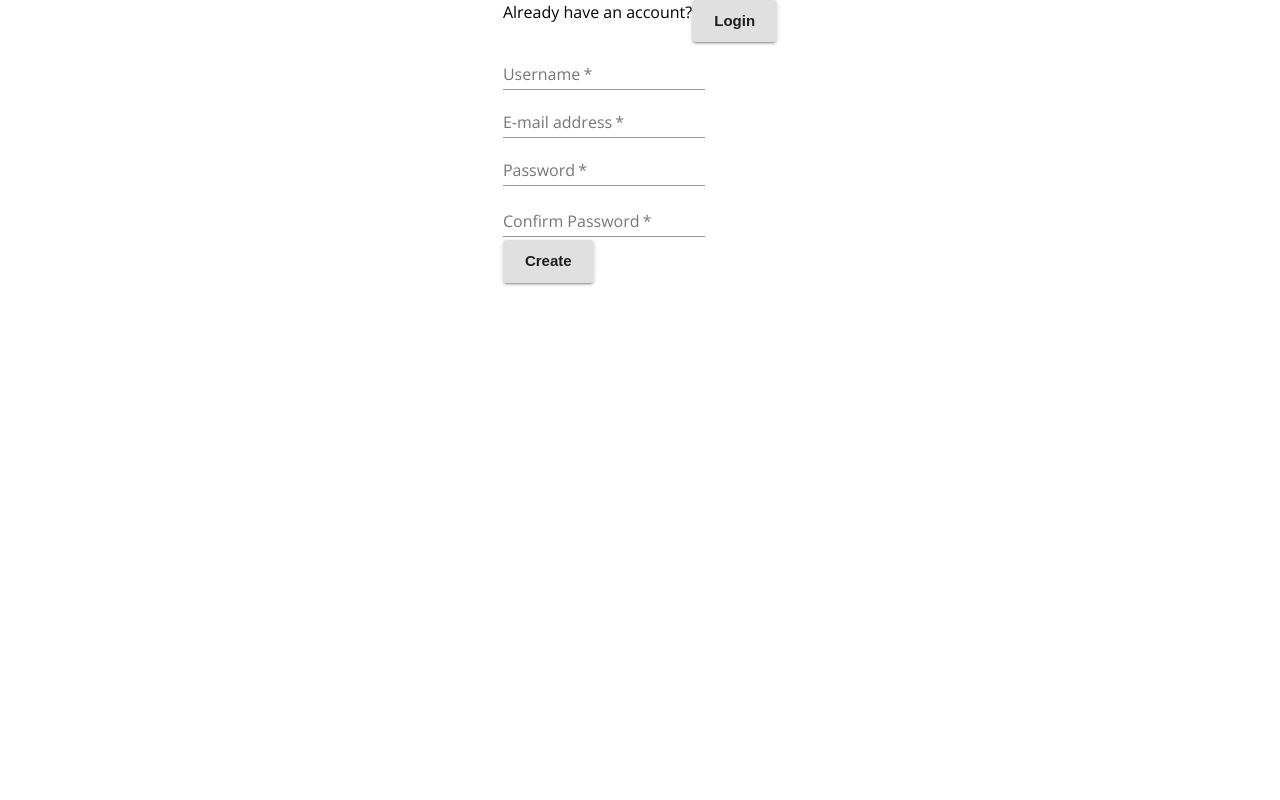
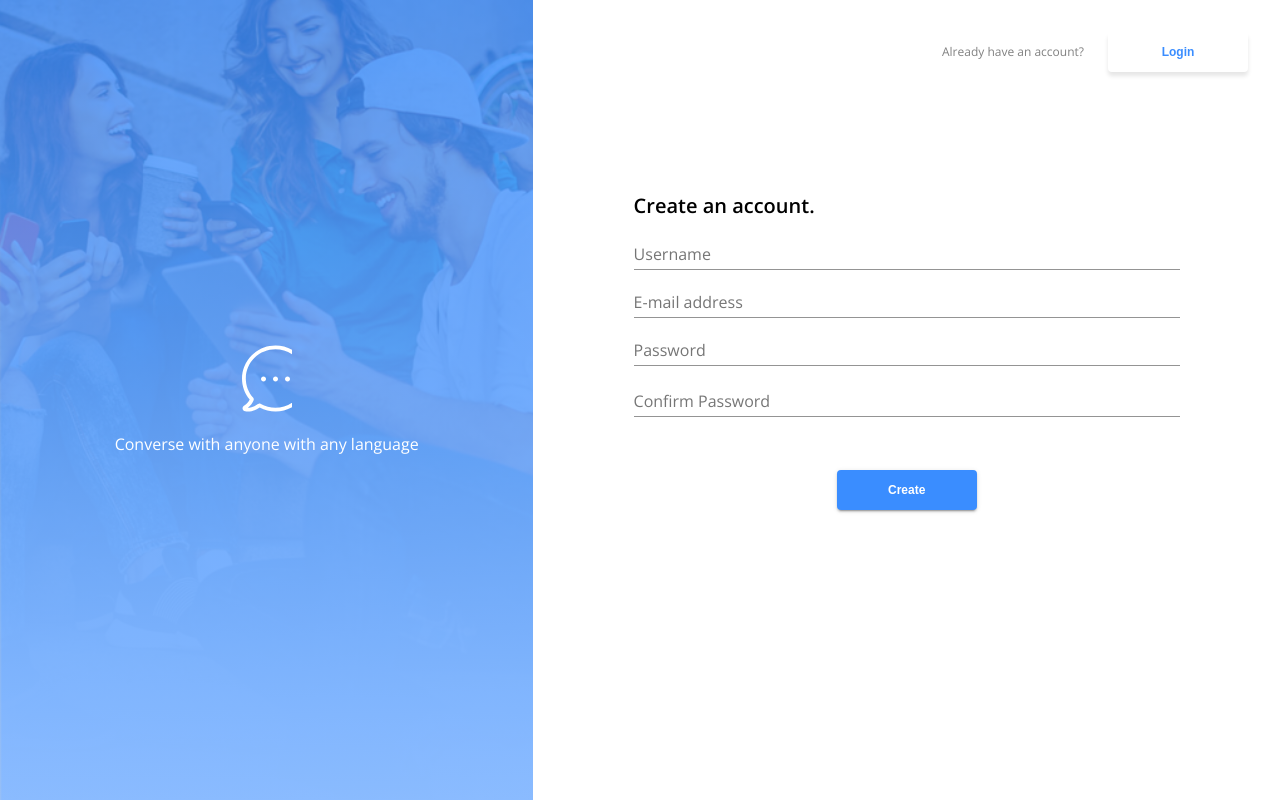
Before and after one commit to seankimdev/messenger-164, a React (Create React App) app in the folder client/: page /register in a window 1280 px wide. Built offline with nearby package versions, Linux system fonts and the light colour scheme; no server answers.

Commit message:
styling completed

```diff
--- a/client/src/MainPage.js
+++ b/client/src/MainPage.js
@@ -0,0 +1,204 @@
+import React from "react";
+import { Redirect, useHistory } from "react-router-dom";
+import { connect } from "react-redux";
+import {
+  makeStyles,
+  Grid,
+  Typography,
+  Button,
+  FormControl,
+  TextField,
+  Hidden,
+} from "@material-ui/core";
+
+import bgImage from "../src/images/bg-img.png";
+import { ReactComponent as BubbleSvg } from "../src/images/bubble.svg";
+
+import { login } from "./store/utils/thunkCreators";
+
+const useStyles = makeStyles((theme) => ({
+  root: {
+    height: "100vh",
+  },
+  bgImage: {
+    backgroundImage: `linear-gradient(#3a8dffcc, #86b9ffcc), url(${bgImage})`,
+    backgroundRepeat: "no-repeat",
+    backgroundSize: "cover",
+    backgroundPosition: "center",
+  },
+  paper: {
+    margin: theme.spacing(4, 4),
+    display: "flex",
+    flexDirection: "column",
+  },
+  formContainer: {
+    padding: "10%",
+  },
+  form: {
+    width: "100%",
+  },
+
+  overlay: {
+    color: "white",
+    width: "70%",
+    textAlign: "center",
+  },
+  bubbleSvg: {
+    width: "50px",
+    marginBottom: "20px",
+  },
+  buttonSize: {
+    width: "140px",
+    height: "40px",
+  },
+  buttonShadow: {
+    boxShadow: "0px 4px 4px rgba(0, 0, 0, 0.1)",
+  },
+}));
+
+const MainPage = (props) => {
+  const history = useHistory();
+  const { user, login } = props;
+
+  const classes = useStyles();
+
+  const handleLogin = async (event) => {
+    event.preventDefault();
+    const username = event.target.username.value;
+    const password = event.target.password.value;
+
+    await login({ username, password });
+  };
+
+  if (user.id) {
+    return <Redirect to="/home" />;
+  }
+
+  return (
+    <Grid container component="main" className={classes.root}>
+      <Hidden only="xs">
+        <Grid
+          container
+          item
+          xs={false}
+          sm={5}
+          className={classes.bgImage}
+          justifyContent="center"
+          alignItems="center"
+        >
+          <Grid
+            container
+            item
+            direction="column"
+            className={classes.overlay}
+            alignItems="center"
+          >
+            <BubbleSvg className={classes.bubbleSvg} />
+            <Typography>Converse with anyone with any language</Typography>
+          </Grid>
+        </Grid>
+      </Hidden>
+      <Grid item xs={12} sm={7}>
+        <div className={classes.paper}>
+          <Grid
+            container
+            direction="row"
+            justify="flex-end"
+            alignItems="center"
+            spacing={3}
+          >
+            <Grid item>
+              <Typography style={{ fontSize: "12px", color: "gray" }}>
+                Don't have an account?
+              </Typography>
+            </Grid>
+            <Grid item>
+              <Button
+                onClick={() => history.push("/register")}
+                color="primary"
+                className={`${classes.buttonSize} ${classes.buttonShadow}`}
+              >
+                Create account
+              </Button>
+            </Grid>
+          </Grid>
+
+          <Grid
+            container
+            direction="column"
+            align="center"
+            className={classes.formContainer}
+          >
+            <Typography
+              variant="h6"
+              style={{
+                textAlign: "left",
+                fontWeight: "800",
+                marginTop: "50px",
+              }}
+            >
+              Welcome back!
+            </Typography>
+
+
+
+            <form onSubmit={handleLogin} className={classes.form}>
+              <Grid
+                container
+                direction="column"
+                justify="center"
+                align="center"
+              >
+                <FormControl margin="normal" required>
+                  <TextField
+                    aria-label="username"
+                    label="Username"
+                    name="username"
+                    type="text"
+                  />
+                </FormControl>
+
+                <FormControl margin="normal" required>
+                  <TextField
+                    label="Password"
+                    aria-label="password"
+                    type="password"
+                    name="password"
+                  />
+                </FormControl>
+
+                <Grid>
+                  <Button
+                    type="submit"
+                    color="primary"
+                    variant="contained"
+                    className={classes.buttonSize}
+                    style={{ marginTop: "50px" }}
+                  >
+                    Login
+                  </Button>
+                </Grid>
+              </Grid>
+            </form>
+          </Grid>
+        </div>
+      </Grid>
+    </Grid>
+  );
+};
+
+const mapStateToProps = (state) => {
+  return {
+    user: state.user,
+  };
+};
+
+const mapDispatchToProps = (dispatch) => {
+  return {
+    login: (credentials) => {
+      dispatch(login(credentials));
+    },
+  };
+};
+
+export default connect(mapStateToProps, mapDispatchToProps)(MainPage);
--- a/client/src/Signup.js
+++ b/client/src/Signup.js
@@ -9,13 +9,59 @@ import {
   FormControl,
   TextField,
   FormHelperText,
+  makeStyles,
+  Hidden,
 } from "@material-ui/core";
+
+import bgImage from "../src/images/bg-img.png";
+import { ReactComponent as BubbleSvg } from "../src/images/bubble.svg";
+
 import { register } from "./store/utils/thunkCreators";
+const useStyles = makeStyles((theme) => ({
+  root: {
+    height: "100vh",
+  },
+  bgImage: {
+    backgroundImage: `linear-gradient(#3a8dffcc, #86b9ffcc), url(${bgImage})`,
+    backgroundRepeat: "no-repeat",
+    backgroundSize: "cover",
+    backgroundPosition: "center",
+  },
+  paper: {
+    margin: theme.spacing(4, 4),
+    display: "flex",
+    flexDirection: "column",
+  },
+  formContainer: {
+    padding: "10%",
+  },
+  form: {
+    width: "100%",
+  },
+
+  overlay: {
+    color: "white",
+    width: "70%",
+    textAlign: "center",
+  },
+  bubbleSvg: {
+    width: "50px",
+    marginBottom: "20px",
+  },
+  buttonSize: {
+    width: "140px",
+    height: "40px",
+  },
+  buttonShadow: {
+    boxShadow: "0px 4px 4px rgba(0, 0, 0, 0.1)",
+  },
+}));
 
 const Login = (props) => {
   const history = useHistory();
   const { user, register } = props;
   const [formErrorMessage, setFormErrorMessage] = useState({});
+  const classes = useStyles();
 
   const handleRegister = async (event) => {
     event.preventDefault();
@@ -37,78 +83,142 @@ const Login = (props) => {
   }
 
   return (
-    <Grid container justify="center">
-      <Box>
-        <Grid container item>
-          <Typography>Already have an account?</Typography>
+    <Grid container component="main" className={classes.root}>
+      <Hidden only="xs">
+        <Grid
+          container
+          item
+          xs={false}
+          sm={5}
+          className={classes.bgImage}
+          justifyContent="center"
+          alignItems="center"
+        >
+          <Grid
+            container
+            item
+            direction="column"
+            className={classes.overlay}
+            alignItems="center"
+          >
+            <BubbleSvg className={classes.bubbleSvg} />
+            <Typography>Converse with anyone with any language</Typography>
+          </Grid>
+        </Grid>
+      </Hidden>
+      <Grid item xs={12} sm={7}>
+        <div className={classes.paper}>
+          <Grid
+            container
+            direction="row"
+            justify="flex-end"
+            alignItems="center"
+            spacing={3}
+          >
+            <Grid item>
+              <Typography style={{ fontSize: "12px", color: "gray" }}>
+                Already have an account?
+              </Typography>
+            </Grid>
+            <Grid item>
               <Button
                 onClick={() => history.push("/login")}
-            variant="contained"
-            size="large"
+                color="primary"
+                className={`${classes.buttonSize} ${classes.buttonShadow}`}
               >
                 Login
               </Button>
             </Grid>
-        <form onSubmit={handleRegister}>
-          <Grid>
-            <Grid>
-              <FormControl>
+          </Grid>
+
+          <Grid
+            container
+            direction="column"
+            align="center"
+            className={classes.formContainer}
+          >
+            <Typography
+              variant="h6"
+              style={{
+                textAlign: "left",
+                fontWeight: "800",
+                marginTop: "50px",
+              }}
+            >
+              Create an account.
+            </Typography>
+            <form onSubmit={handleRegister} className={classes.form}>
+              <Grid
+                container
+                direction="column"
+                justify="center"
+                align="center"
+              >
+                <FormControl required>
                   <TextField
                     aria-label="username"
                     label="Username"
                     name="username"
                     type="text"
-                  required
                   />
                 </FormControl>
-            </Grid>
-            <Grid>
-              <FormControl>
+
+                <FormControl required>
                   <TextField
                     label="E-mail address"
                     aria-label="e-mail address"
                     type="email"
                     name="email"
-                  required
                   />
                 </FormControl>
-            </Grid>
-            <Grid>
-              <FormControl error={!!formErrorMessage.confirmPassword}>
+
+                <FormControl
+                  required
+                  error={!!formErrorMessage.confirmPassword}
+                >
                   <TextField
                     aria-label="password"
                     label="Password"
                     type="password"
                     inputProps={{ minLength: 6 }}
                     name="password"
-                  required
                   />
                   <FormHelperText>
                     {formErrorMessage.confirmPassword}
                   </FormHelperText>
                 </FormControl>
-            </Grid>
-            <Grid>
-              <FormControl error={!!formErrorMessage.confirmPassword}>
+
+                <FormControl
+                  required
+                  error={!!formErrorMessage.confirmPassword}
+                >
                   <TextField
                     label="Confirm Password"
                     aria-label="confirm password"
                     type="password"
                     inputProps={{ minLength: 6 }}
                     name="confirmPassword"
-                  required
                   />
                   <FormHelperText>
                     {formErrorMessage.confirmPassword}
                   </FormHelperText>
                 </FormControl>
-            </Grid>
-            <Button type="submit" variant="contained" size="large">
+                <Grid>
+                  <Button
+                    type="submit"
+                    color="primary"
+                    variant="contained"
+                    className={classes.buttonSize}
+                    style={{ marginTop: "50px" }}
+                  >
                     Create
                   </Button>
                 </Grid>
+              </Grid>
             </form>
-      </Box>
+          </Grid>
+        </div>
+      </Grid>
     </Grid>
   );
 };
--- a/client/src/routes.js
+++ b/client/src/routes.js
@@ -2,6 +2,7 @@ import React, { useEffect, useState } from "react";
 import { Route, Switch, withRouter } from "react-router-dom";
 import { connect } from "react-redux";
 import { fetchUser } from "./store/utils/thunkCreators";
+import MainPage from "./MainPage.js";
 import Signup from "./Signup.js";
 import Login from "./Login.js";
 import { Home, SnackbarError } from "./components";
```
Lines whose indentation alone changed are shown as unchanged.
